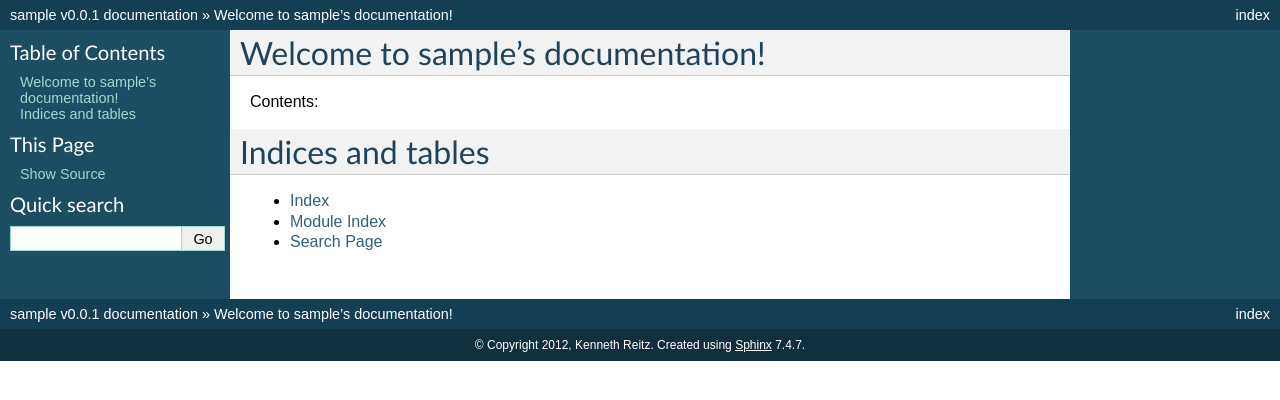
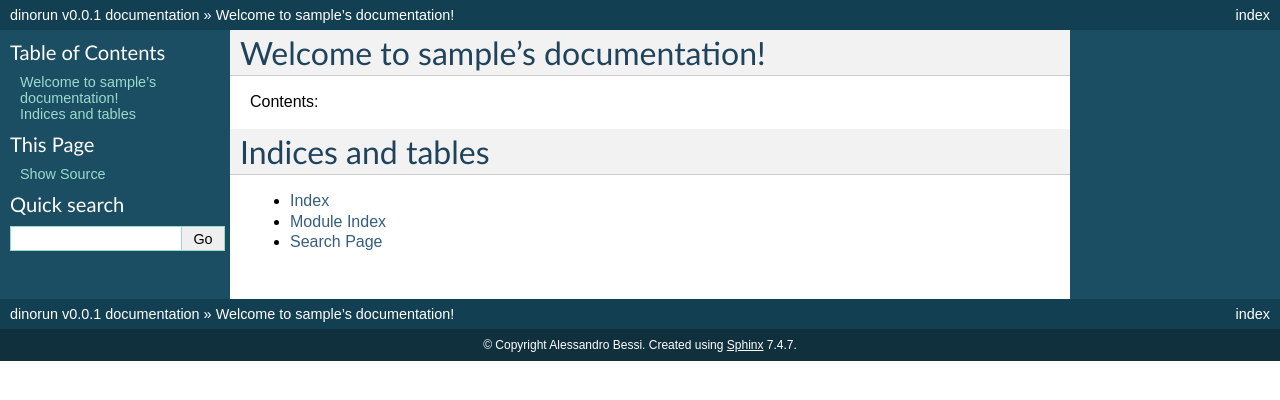
Before and after one commit to alessandrobessi/dinorun, a Sphinx documentation site: the page built from docs/index.rst, in a window 1280 px wide. Shown: the top 400 px of the page. Built offline with Sphinx 7.4.7, drawn with Linux system fonts in a browser that asks for light colours.

Commit message:
edit info fils

```diff
--- a/docs/conf.py
+++ b/docs/conf.py
@@ -40,8 +40,8 @@ source_suffix = '.rst'
 master_doc = 'index'
 
 # General information about the project.
-project = u'sample'
-copyright = u'2012, Kenneth Reitz'
+project = u'dinorun'
+copyright = u'Alessandro Bessi'
 
 # The version info for the project you're documenting, acts as replacement for
 # |version| and |release|, also used in various other places throughout the
@@ -164,7 +164,7 @@ html_static_path = ['_static']
 #html_file_suffix = None
 
 # Output file base name for HTML help builder.
-htmlhelp_basename = 'sampledoc'
+htmlhelp_basename = 'dinorundoc'
 
 
 # -- Options for LaTeX output --------------------------------------------------
@@ -183,8 +183,8 @@ latex_elements = {
 # Grouping the document tree into LaTeX files. List of tuples
 # (source start file, target name, title, author, documentclass [howto/manual]).
 latex_documents = [
-  ('index', 'sample.tex', u'sample Documentation',
-   u'Kenneth Reitz', 'manual'),
+  ('index', 'dinorun.tex', u'Dinorun Documentation',
+   u'Alessandro Bessi', 'manual'),
 ]
 
 # The name of an image file (relative to this directory) to place at the top of
@@ -213,8 +213,8 @@ latex_documents = [
 # One entry per manual page. List of tuples
 # (source start file, name, description, authors, manual section).
 man_pages = [
-    ('index', 'sample', u'sample Documentation',
-     [u'Kenneth Reitz'], 1)
+    ('index', 'dino', u'sample Documentation',
+     [u'Alessandro Bessi'], 1)
 ]
 
 # If true, show URL addresses after external links.
```
Also changed, not shown: README.rst (+3 -11 lines), setup.py (+5 -8 lines), 1 other file.
